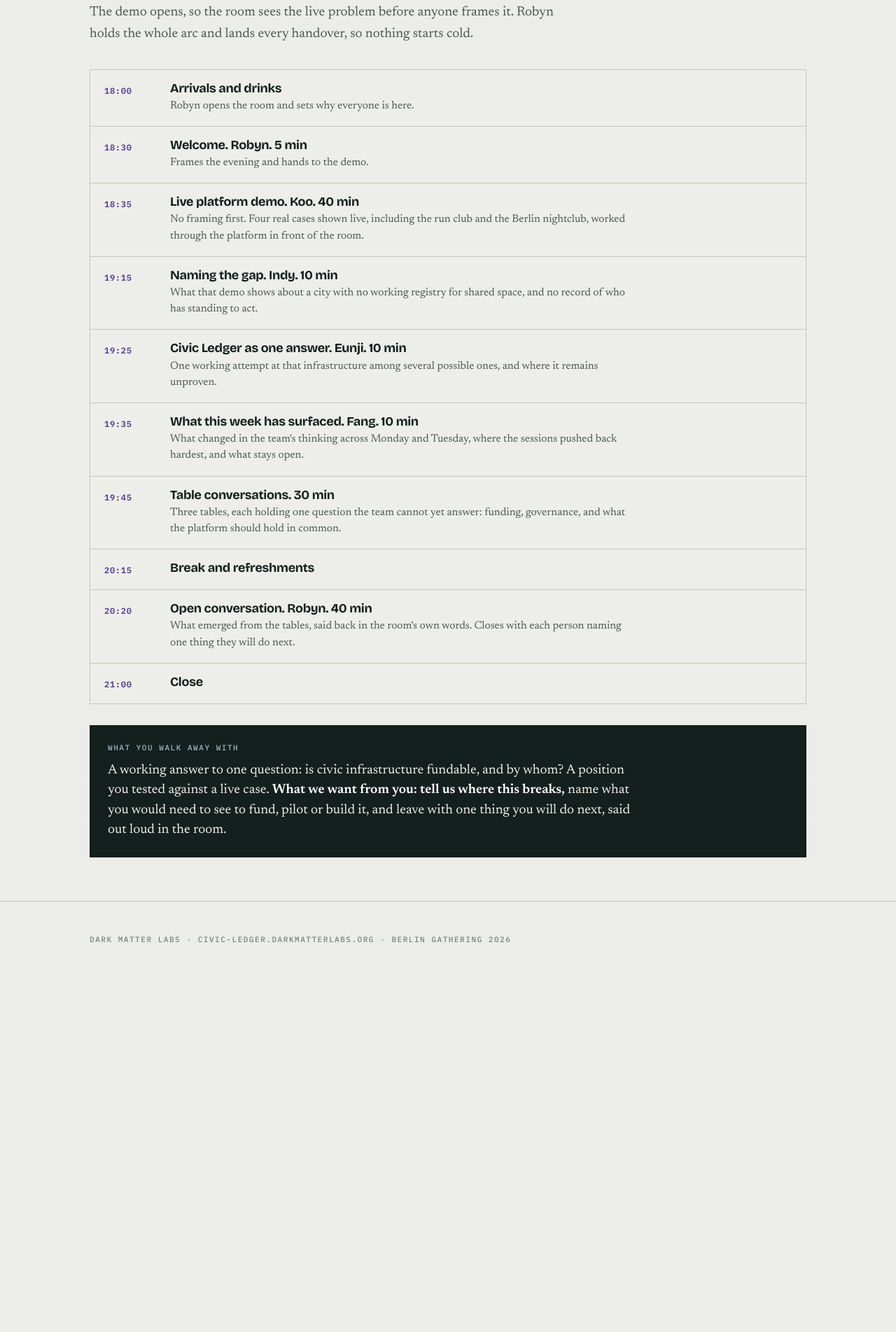
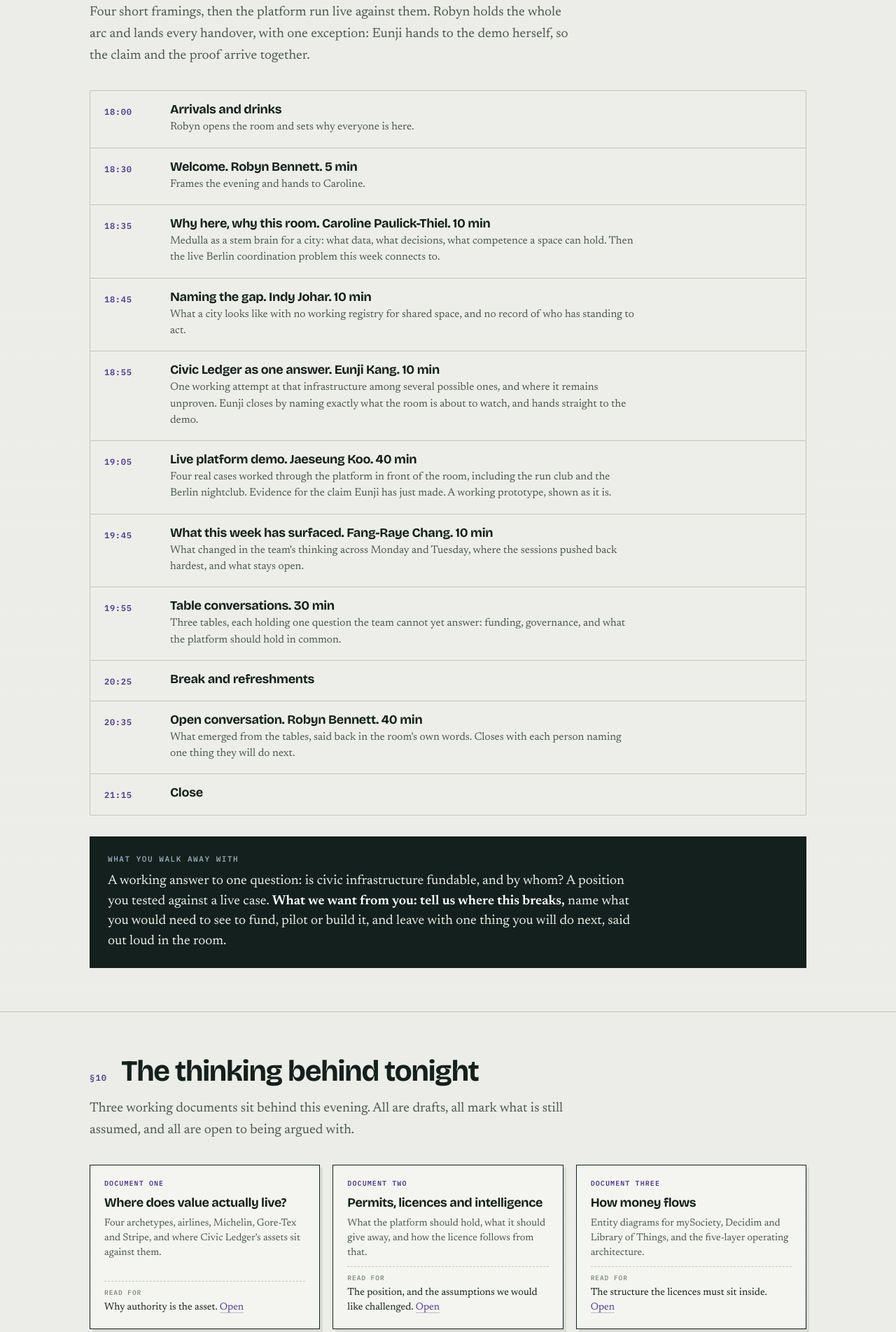
Before and after one commit to fangjui/civic-infra-public-event-new, a plain HTML site: page index.html in a window 1280 px wide. Shown: the part 7396-9299 px from the top of the page at 70% size. Before the commit the page ends 8808 px from the top, so only its background shows below. Drawn offline with nearby package versions, Linux system fonts and the light colour scheme.

Commit message:
index.html

```diff
--- a/index.html
+++ b/index.html
@@ -538,18 +538,19 @@ footer{padding:46px 0 60px;}
 <section id="s9">
   <div class="wrap">
     <div class="sechead"><span class="secno">§09</span><h2>The evening</h2></div>
-    <p class="standfirst">The demo opens, so the room sees the live problem before anyone frames it. Robyn holds the whole arc and lands every handover, so nothing starts cold.</p>
+    <p class="standfirst">Four short framings, then the platform run live against them. Robyn holds the whole arc and lands every handover, with one exception: Eunji hands to the demo herself, so the claim and the proof arrive together.</p>
     <div class="qs agenda">
       <div class="q ag"><span class="tm mono">18:00</span><div><h4>Arrivals and drinks</h4><p>Robyn opens the room and sets why everyone is here.</p></div></div>
-      <div class="q ag"><span class="tm mono">18:30</span><div><h4>Welcome. Robyn. 5 min</h4><p>Frames the evening and hands to the demo.</p></div></div>
-      <div class="q ag"><span class="tm mono">18:35</span><div><h4>Live platform demo. Koo. 40 min</h4><p>No framing first. Four real cases shown live, including the run club and the Berlin nightclub, worked through the platform in front of the room.</p></div></div>
-      <div class="q ag"><span class="tm mono">19:15</span><div><h4>Naming the gap. Indy. 10 min</h4><p>What that demo shows about a city with no working registry for shared space, and no record of who has standing to act.</p></div></div>
-      <div class="q ag"><span class="tm mono">19:25</span><div><h4>Civic Ledger as one answer. Eunji. 10 min</h4><p>One working attempt at that infrastructure among several possible ones, and where it remains unproven.</p></div></div>
-      <div class="q ag"><span class="tm mono">19:35</span><div><h4>What this week has surfaced. Fang. 10 min</h4><p>What changed in the team's thinking across Monday and Tuesday, where the sessions pushed back hardest, and what stays open.</p></div></div>
-      <div class="q ag"><span class="tm mono">19:45</span><div><h4>Table conversations. 30 min</h4><p>Three tables, each holding one question the team cannot yet answer: funding, governance, and what the platform should hold in common.</p></div></div>
-      <div class="q ag"><span class="tm mono">20:15</span><div><h4>Break and refreshments</h4><p></p></div></div>
-      <div class="q ag"><span class="tm mono">20:20</span><div><h4>Open conversation. Robyn. 40 min</h4><p>What emerged from the tables, said back in the room's own words. Closes with each person naming one thing they will do next.</p></div></div>
-      <div class="q ag"><span class="tm mono">21:00</span><div><h4>Close</h4><p></p></div></div>
+      <div class="q ag"><span class="tm mono">18:30</span><div><h4>Welcome. Robyn Bennett. 5 min</h4><p>Frames the evening and hands to Caroline.</p></div></div>
+      <div class="q ag"><span class="tm mono">18:35</span><div><h4>Why here, why this room. Caroline Paulick-Thiel. 10 min</h4><p>Medulla as a stem brain for a city: what data, what decisions, what competence a space can hold. Then the live Berlin coordination problem this week connects to.</p></div></div>
+      <div class="q ag"><span class="tm mono">18:45</span><div><h4>Naming the gap. Indy Johar. 10 min</h4><p>What a city looks like with no working registry for shared space, and no record of who has standing to act.</p></div></div>
+      <div class="q ag"><span class="tm mono">18:55</span><div><h4>Civic Ledger as one answer. Eunji Kang. 10 min</h4><p>One working attempt at that infrastructure among several possible ones, and where it remains unproven. Eunji closes by naming exactly what the room is about to watch, and hands straight to the demo.</p></div></div>
+      <div class="q ag"><span class="tm mono">19:05</span><div><h4>Live platform demo. Jaeseung Koo. 40 min</h4><p>Four real cases worked through the platform in front of the room, including the run club and the Berlin nightclub. Evidence for the claim Eunji has just made. A working prototype, shown as it is.</p></div></div>
+      <div class="q ag"><span class="tm mono">19:45</span><div><h4>What this week has surfaced. Fang-Raye Chang. 10 min</h4><p>What changed in the team's thinking across Monday and Tuesday, where the sessions pushed back hardest, and what stays open.</p></div></div>
+      <div class="q ag"><span class="tm mono">19:55</span><div><h4>Table conversations. 30 min</h4><p>Three tables, each holding one question the team cannot yet answer: funding, governance, and what the platform should hold in common.</p></div></div>
+      <div class="q ag"><span class="tm mono">20:25</span><div><h4>Break and refreshments</h4><p></p></div></div>
+      <div class="q ag"><span class="tm mono">20:35</span><div><h4>Open conversation. Robyn Bennett. 40 min</h4><p>What emerged from the tables, said back in the room's own words. Closes with each person naming one thing they will do next.</p></div></div>
+      <div class="q ag"><span class="tm mono">21:15</span><div><h4>Close</h4><p></p></div></div>
     </div>
     <div class="sobut">
       <span class="mono">What you walk away with</span>
@@ -558,10 +559,22 @@ footer{padding:46px 0 60px;}
   </div>
 </section>
 
+<section id="s10">
+  <div class="wrap">
+    <div class="sechead"><span class="secno">§10</span><h2>The thinking behind tonight</h2></div>
+    <p class="standfirst">Three working documents sit behind this evening. All are drafts, all mark what is still assumed, and all are open to being argued with.</p>
+    <div class="docs3">
+      <div class="d3"><span class="n">Document one</span><h4>Where does value actually live?</h4><p>Four archetypes, airlines, Michelin, Gore-Tex and Stripe, and where Civic Ledger's assets sit against them.</p><div class="rd"><b>Read for</b>Why authority is the asset. <a href="https://fangjui.github.io/civic-ledger-value-asset-map/">Open</a></div></div>
+      <div class="d3"><span class="n">Document two</span><h4>Permits, licences and intelligence</h4><p>What the platform should hold, what it should give away, and how the licence follows from that.</p><div class="rd"><b>Read for</b>The position, and the assumptions we would like challenged. <a href="https://fangjui.github.io/civic-ledger-permit-licence-position/">Open</a></div></div>
+      <div class="d3"><span class="n">Document three</span><h4>How money flows</h4><p>Entity diagrams for mySociety, Decidim and Library of Things, and the five-layer operating architecture.</p><div class="rd"><b>Read for</b>The structure the licences must sit inside. <a href="https://fangjui.github.io/civic-ledger-business-model-diagrams/">Open</a></div></div>
+      <div class="d3 self"><span class="n">The brief · you are here</span><h4>Investing in civic infrastructure</h4><p>The public evening on Tuesday 4 August: who is speaking, the running order, and the funding case.</p><div class="rd"><b>Read for</b>What the room will have in front of them.</div></div>
+    </div>
+  </div>
+</section>
 <footer>
   <div class="wrap foot">
     <div class="mono">Dark Matter Labs · civic-ledger.darkmatterlabs.org · Berlin gathering 2026</div>
-
+    <div class="mono">Contact: Fang-Raye Chang, fang@darkmatterlabs.org</div>
   </div>
 </footer>
 
```
